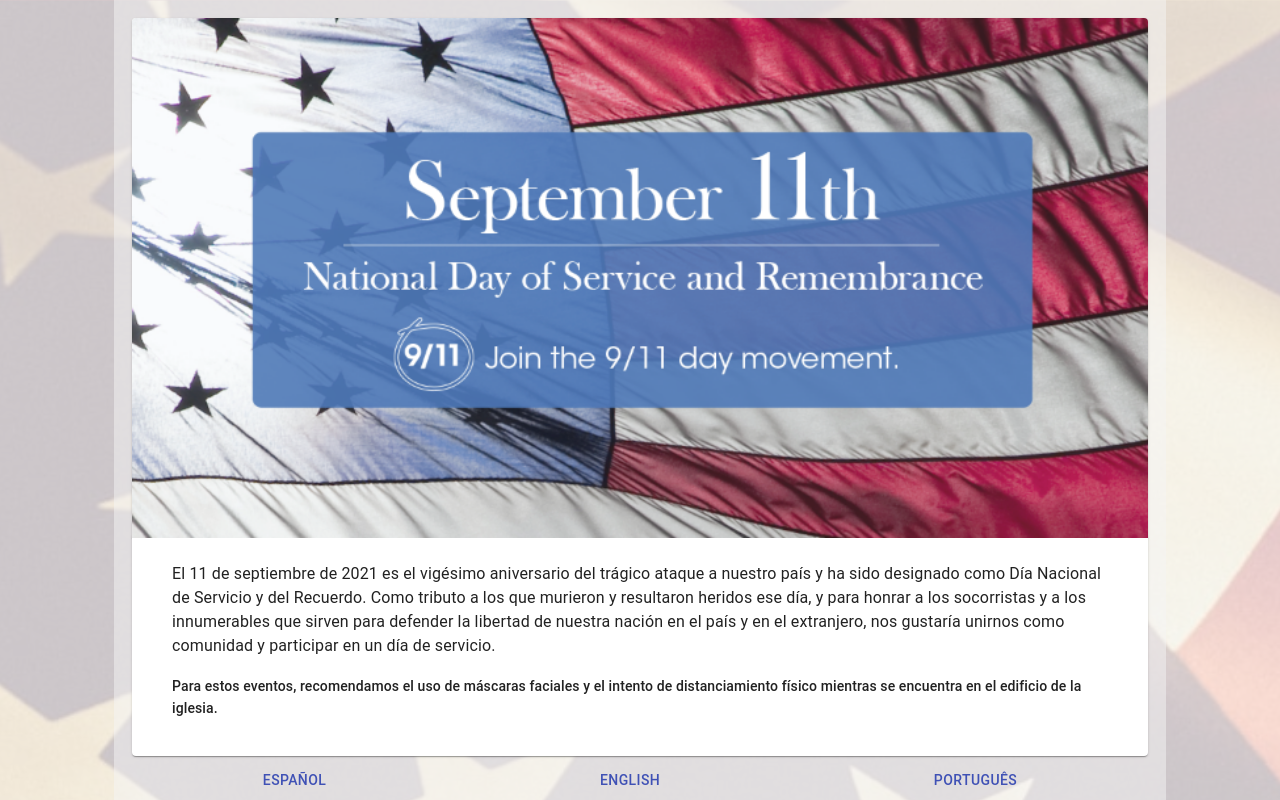
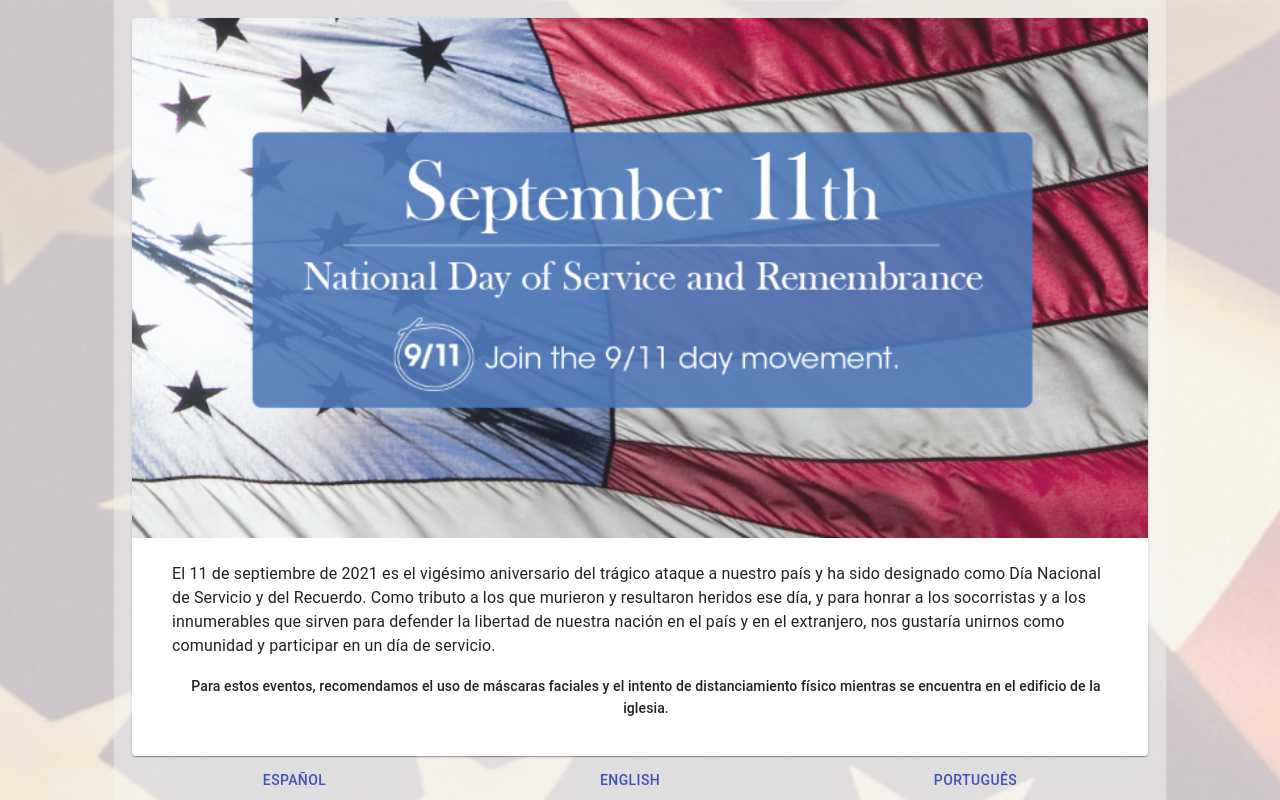
Before and after one commit to smcgee31/pg_west_sept11_service_day, a React (Create React App) app: page / in a window 1280 px wide. Both pictures are taken after a click on the button "ESPAÑOL". Shown: the top 800 px of the page. Built offline with nearby package versions, Linux system fonts and the light colour scheme.

Commit message:
properly centers covid line

```diff
--- a/src/components/Intro/english.jsx
+++ b/src/components/Intro/english.jsx
@@ -14,7 +14,7 @@ const English = () => {
         </Typography>
         <Typography
           variant="subtitle2"
-          style={{ marginTop: 18, display: 'flex', justifyContent: 'space-around' }}
+          style={{ marginTop: 18, display: 'flex', justifyContent: 'center', textAlign: 'center' }}
         >
           For these events we encourage using face masks and attempting physical distancing while in
           the church building.
--- a/src/components/Intro/portuguese.jsx
+++ b/src/components/Intro/portuguese.jsx
@@ -14,7 +14,7 @@ const Portuguese = () => {
         </Typography>
         <Typography
           variant="subtitle2"
-          style={{ marginTop: 18, display: 'flex', justifyContent: 'space-around' }}
+          style={{ marginTop: 18, display: 'flex', justifyContent: 'center', textAlign: 'center' }}
         >
           Para esses eventos, encorajamos o uso de máscaras faciais e a tentativa de distanciamento
           físico enquanto estiver no prédio da igreja.
--- a/src/components/Intro/spanish.jsx
+++ b/src/components/Intro/spanish.jsx
@@ -14,7 +14,7 @@ const Spanish = () => {
         </Typography>
         <Typography
           variant="subtitle2"
-          style={{ marginTop: 18, display: 'flex', justifyContent: 'space-around' }}
+          style={{ marginTop: 18, display: 'flex', justifyContent: 'center', textAlign: 'center' }}
         >
           Para estos eventos, recomendamos el uso de máscaras faciales y el intento de
           distanciamiento físico mientras se encuentra en el edificio de la iglesia.
```
